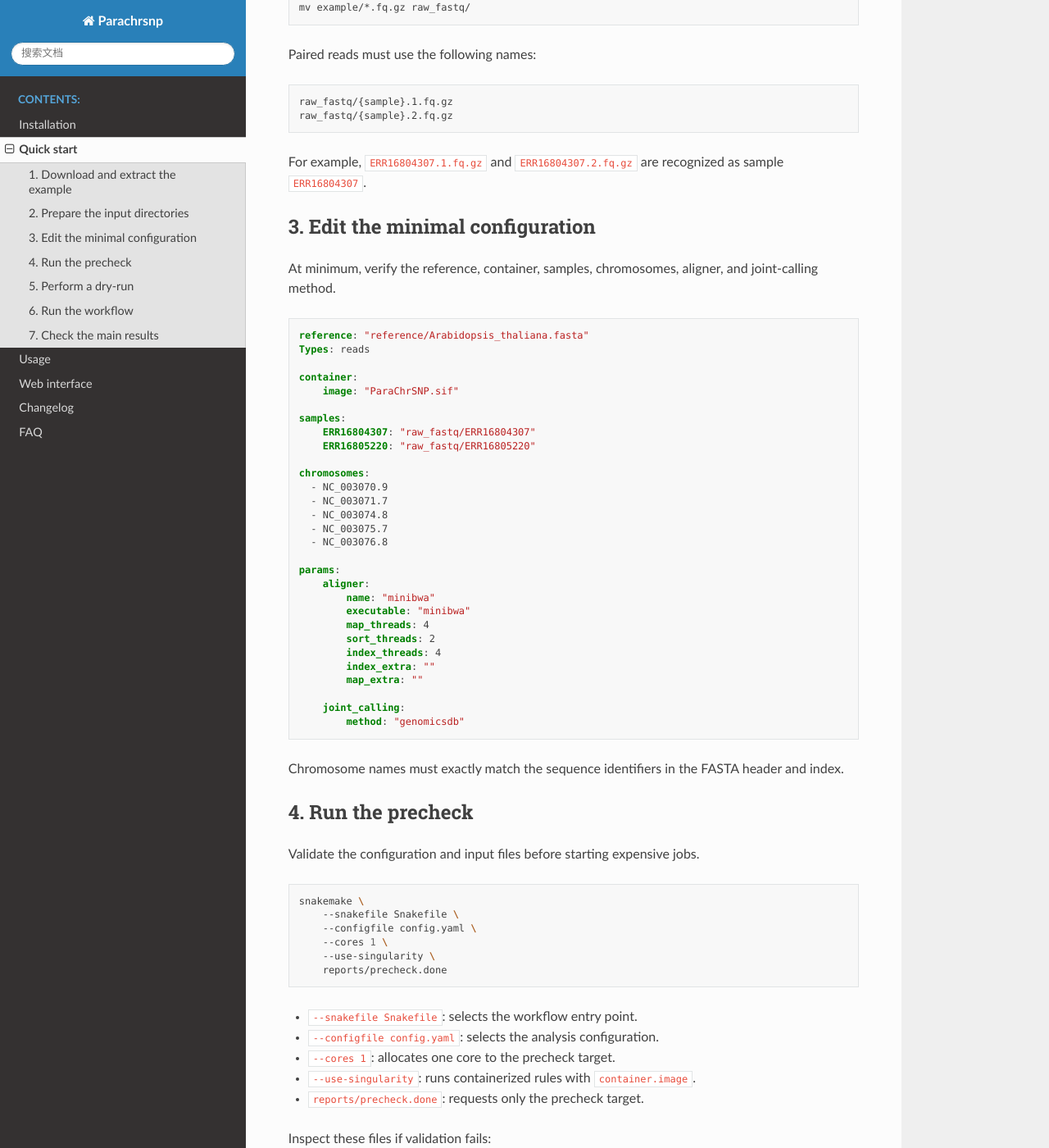
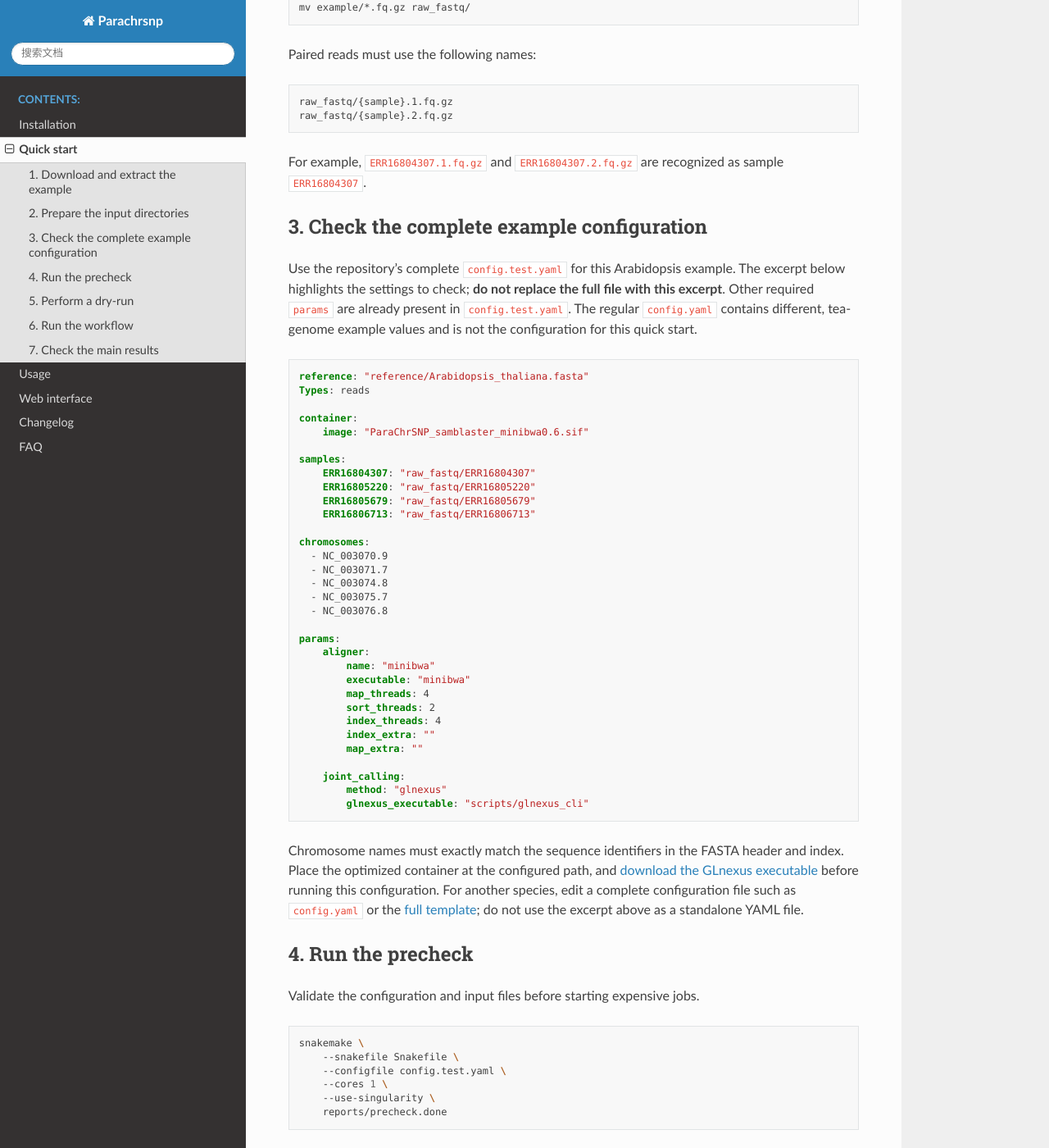
Before and after one commit to majssssa/ParaChrSNP, a Sphinx documentation site: the page built from source/quick_start/index.md, in a window 1280 px wide and 1400 px high, scrolled down 943 px. Shown: the whole window at 82% size. Built offline with Sphinx 7.4.7 and the Read the Docs theme 3.1.0, drawn with Linux system fonts in a browser that asks for light colours; some of the changed text lies outside the part shown.

Commit message:
Use GLnexus in quick start configuration

````diff
--- a/source/quick_start/index.md
+++ b/source/quick_start/index.md
@@ -49,21 +49,26 @@ raw_fastq/{sample}.2.fq.gz
 For example, `ERR16804307.1.fq.gz` and `ERR16804307.2.fq.gz` are recognized as
 sample `ERR16804307`.
 
-## 3. Edit the minimal configuration
+## 3. Check the complete example configuration
 
-At minimum, verify the reference, container, samples, chromosomes, aligner, and
-joint-calling method.
+Use the repository's complete `config.test.yaml` for this Arabidopsis example.
+The excerpt below highlights the settings to check; **do not replace the full
+file with this excerpt**. Other required `params` are already present in
+`config.test.yaml`. The regular `config.yaml` contains different, tea-genome
+example values and is not the configuration for this quick start.
 
 ```yaml
 reference: "reference/Arabidopsis_thaliana.fasta"
 Types: reads
 
 container:
-    image: "ParaChrSNP.sif"
+    image: "ParaChrSNP_samblaster_minibwa0.6.sif"
 
 samples:
     ERR16804307: "raw_fastq/ERR16804307"
     ERR16805220: "raw_fastq/ERR16805220"
+    ERR16805679: "raw_fastq/ERR16805679"
+    ERR16806713: "raw_fastq/ERR16806713"
 
 chromosomes:
   - NC_003070.9
@@ -83,11 +88,17 @@ params:
         map_extra: ""
 
     joint_calling:
-        method: "genomicsdb"
+        method: "glnexus"
+        glnexus_executable: "scripts/glnexus_cli"
 ```
 
 Chromosome names must exactly match the sequence identifiers in the FASTA
-header and index.
+header and index. Place the optimized container at the configured path, and
+[download the GLnexus executable](../installation/index.md)
+before running this configuration. For another species, edit a complete
+configuration file such as `config.yaml` or the
+[full template](../usage/index.md); do not use
+the excerpt above as a standalone YAML file.
 
 ## 4. Run the precheck
 
@@ -96,14 +107,14 @@ Validate the configuration and input files before starting expensive jobs.
 ```bash
 snakemake \
     --snakefile Snakefile \
-    --configfile config.yaml \
+    --configfile config.test.yaml \
     --cores 1 \
     --use-singularity \
     reports/precheck.done
 ```
 
 - `--snakefile Snakefile`: selects the workflow entry point.
-- `--configfile config.yaml`: selects the analysis configuration.
+- `--configfile config.test.yaml`: selects the complete Arabidopsis example configuration.
 - `--cores 1`: allocates one core to the precheck target.
 - `--use-singularity`: runs containerized rules with `container.image`.
 - `reports/precheck.done`: requests only the precheck target.
@@ -123,7 +134,7 @@ Build and inspect the complete job graph without executing it.
 ```bash
 snakemake \
     --snakefile Snakefile \
-    --configfile config.yaml \
+    --configfile config.test.yaml \
     --cores 64 \
     --use-singularity \
     --dry-run
@@ -139,7 +150,7 @@ Start the complete analysis.
 ```bash
 snakemake \
     --snakefile Snakefile \
-    --configfile config.yaml \
+    --configfile config.test.yaml \
     --cores 64 \
     --use-singularity \
     --keep-going \
````
Also changed, not shown: config.test.yaml (+1 -1 lines).
